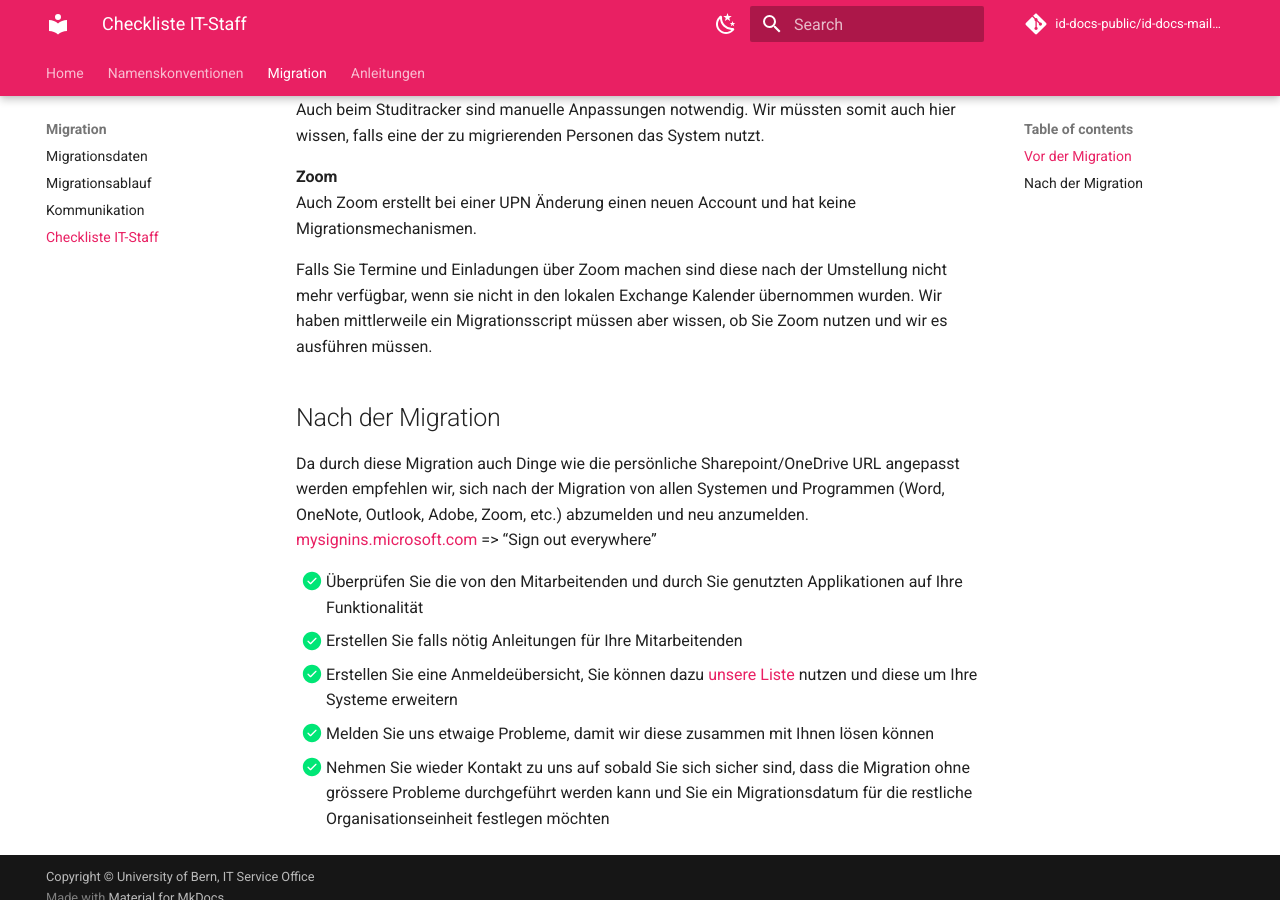
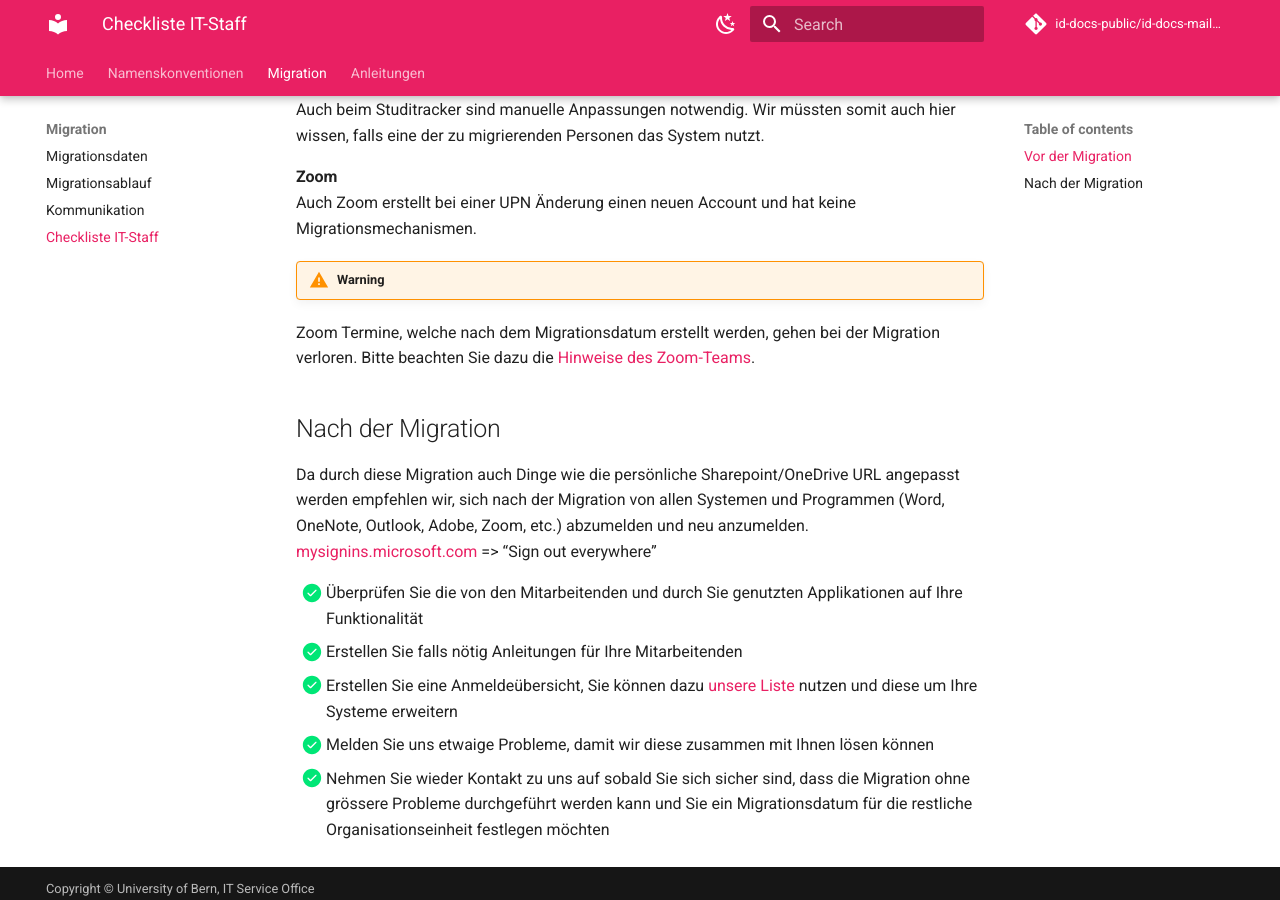
Before and after one commit to idci-unibe-ch/docs-mail2upn, an MkDocs documentation site: the page built from docs/migration/migration-checklist-itstaff.md, in a window 1280 px wide and 900 px high, scrolled down 1018 px. Built offline with MkDocs 1.6.1 and Material for MkDocs 9.7.7, drawn with Linux system fonts in a browser that asks for light colours.

Commit message:
migration dates update

```diff
--- a/docs/migration/migration-checklist-itstaff.md
+++ b/docs/migration/migration-checklist-itstaff.md
@@ -30,7 +30,9 @@ Auch beim Studitracker sind manuelle Anpassungen notwendig. Wir müssten somit a
 **Zoom**
 Auch Zoom erstellt bei einer UPN Änderung einen neuen Account und hat keine Migrationsmechanismen.
 
-Falls Sie Termine und Einladungen über Zoom machen sind diese nach der Umstellung nicht mehr verfügbar, wenn sie nicht in den lokalen Exchange Kalender übernommen wurden. Wir haben mittlerweile ein Migrationsscript müssen aber wissen, ob Sie Zoom nutzen und wir es ausführen müssen.
+!!! warning
+   Zoom Termine, welche nach dem Migrationsdatum erstellt werden, gehen bei der Migration verloren.
+   Bitte beachten Sie dazu die [Hinweise des Zoom-Teams](https://edit.cms.unibe.ch/unibe/portal/content/studium/werkzeuge_und_arbeitshilfen/fuer_lehrende/e_kollaboration/sich_online_treffen/zoom_meetings/index_ger.html#e1052294).
 
 ## Nach der Migration
 
```
Also changed, not shown: 1 other file.
